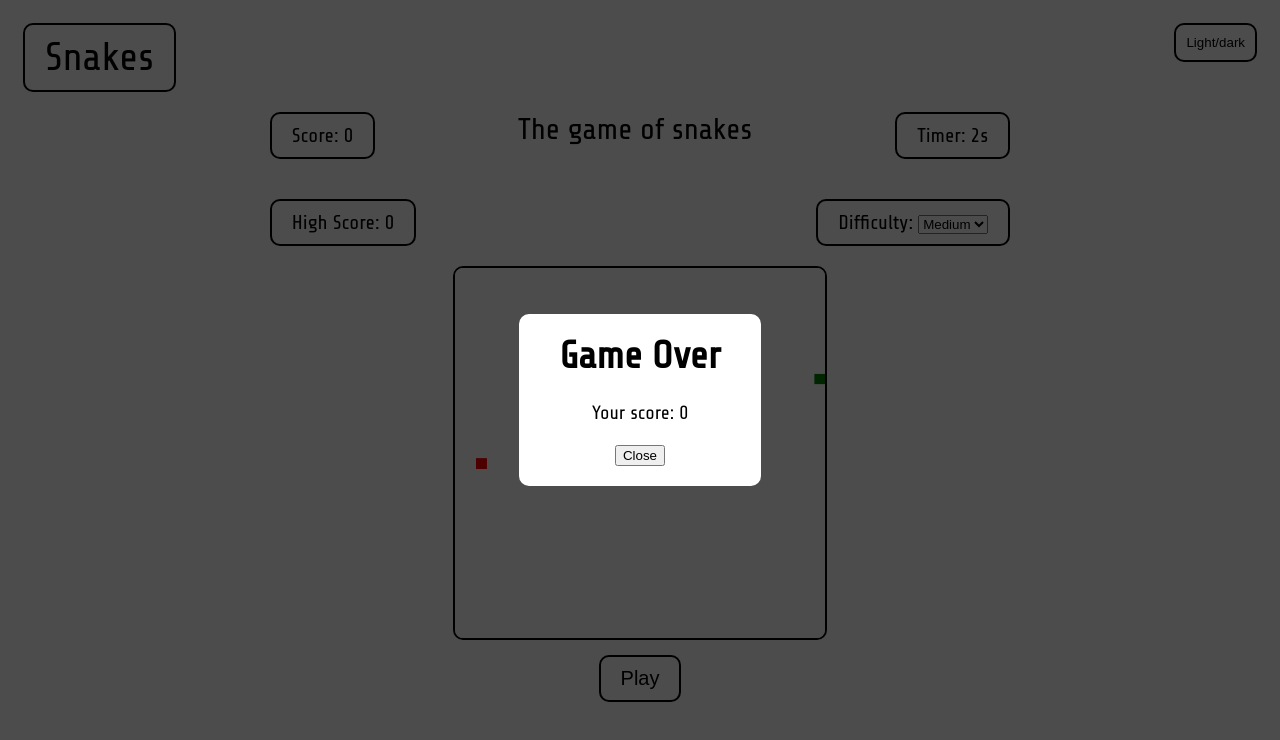
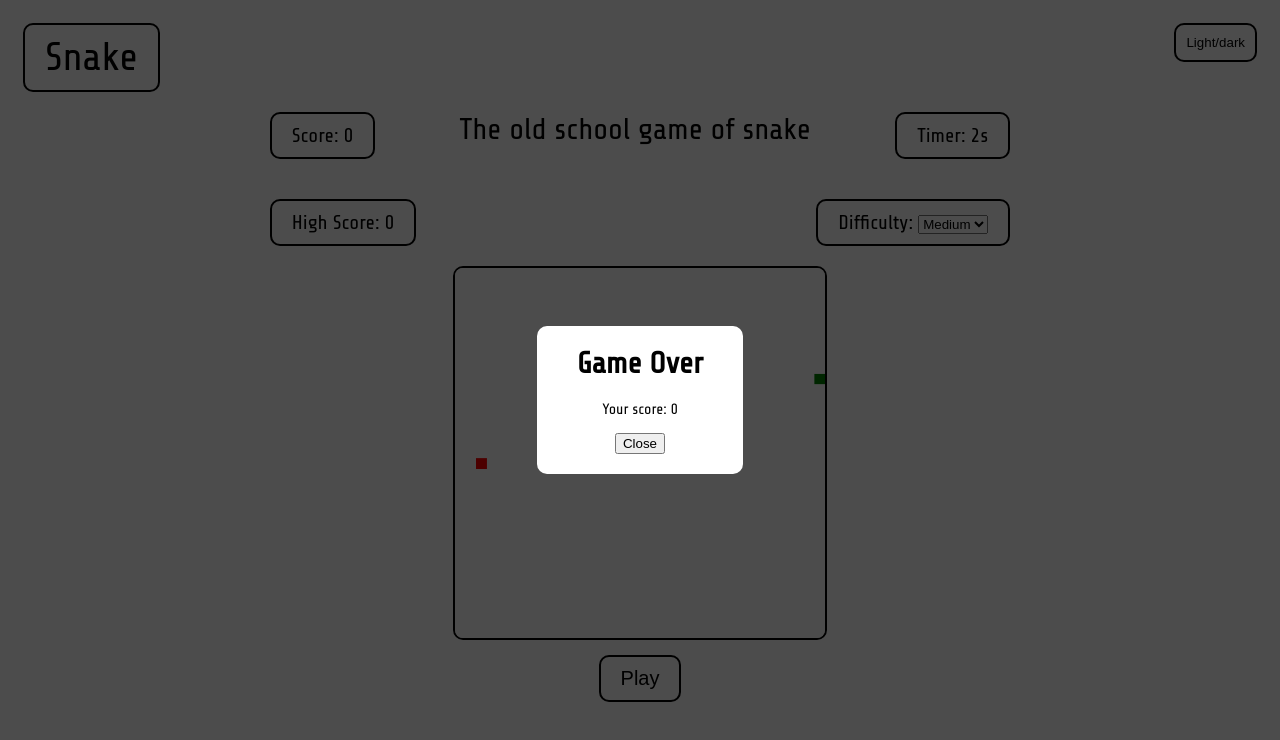
Before and after one commit to GOsman808/Project-1, a plain HTML site: page index.html in a window 1280 px wide. Both pictures are taken after a click on the button "Play". Drawn offline with Linux system fonts and the light colour scheme.

Commit message:
completed

```diff
--- a/CSS/style.css
+++ b/CSS/style.css
@@ -84,7 +84,7 @@ body {
   padding: 20px 40px;
   border-radius: 10px;
   text-align: center;
-  font-size: 1.2em;
+  font-size: 15px;
 }
 
 .popup-content h1 {
--- a/JS/app.js
+++ b/JS/app.js
@@ -76,6 +76,7 @@ function inTheGame(difficulty = "medium") {
       clearInterval(gameInterval);
       clearInterval(timerInterval);
       showGameOverPopup();
+
       return;
     }
 
@@ -125,8 +126,8 @@ function inTheGame(difficulty = "medium") {
 function showGameOverPopup() {
     document.getElementById("finalScore").textContent = score;
     document.getElementById("gameOverPopup").style.display = "flex";
-}
+};
 
 function closePopup() {
     document.getElementById("gameOverPopup").style.display = "none";
-}
+};
--- a/index.html
+++ b/index.html
@@ -10,13 +10,13 @@
 <body>
 
   <div class="header">
-    <div class="title">Snakes</div>
+    <div class="title">Snake</div>
     <div class="toggle"><button id="themeToggle">Light/dark</button></div>
   </div>
 
   <div class="info-bar">
     <div class="info-box">Score: <span id="score">0</span></div>
-    <div class="sub-title">The game of snakes</div>
+    <div class="sub-title">The old school game of snake</div>
     <div class="info-box">Timer: <span id="timer">0</span>s</div>
   </div>
 
```
Also changed, not shown: 1 other file.
